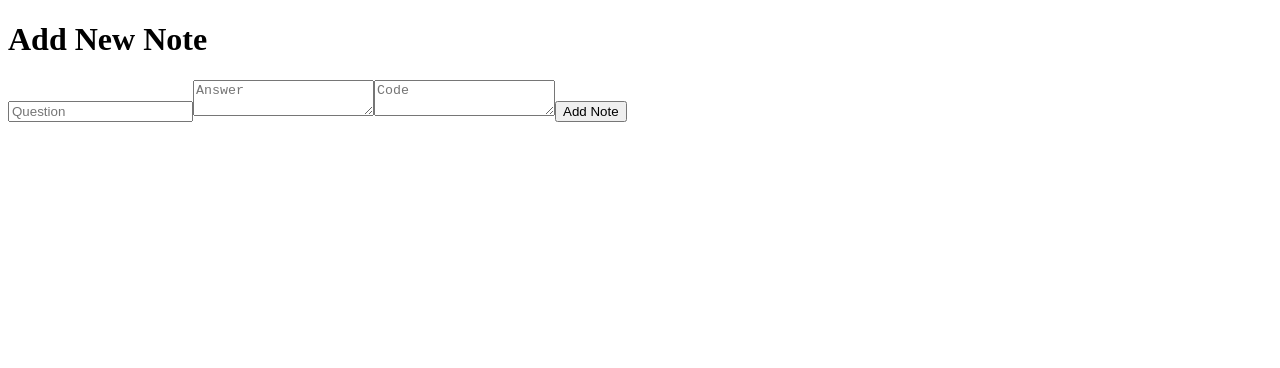
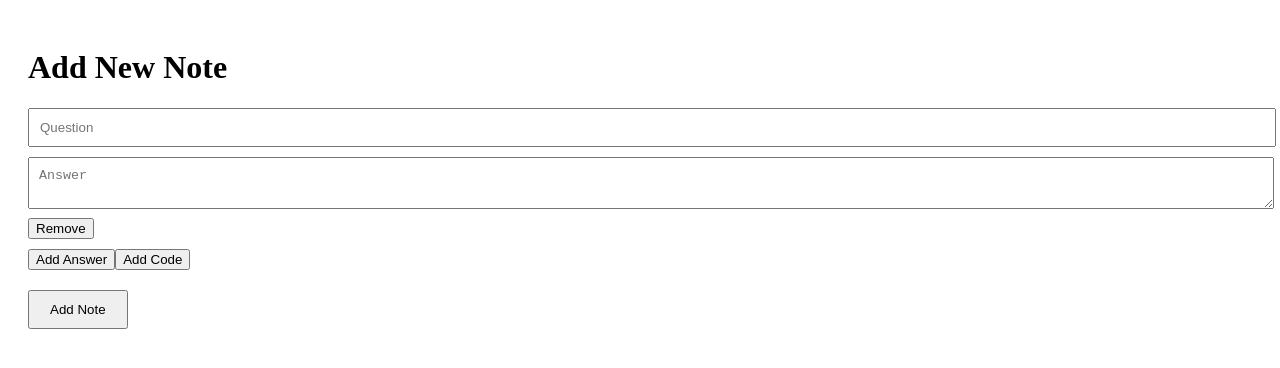
Before and after one commit to ManiKanta9578/NoteCraftr, a Next.js app in the folder client/: page /add in a window 1280 px wide. Shown: the top 368 px of the page. Built offline with nearby package versions, Linux system fonts and the light colour scheme.

Commit message:
modified to dynamic in add component

```diff
--- a/client/pages/add.js
+++ b/client/pages/add.js
@@ -1,28 +1,51 @@
 import React, { useState } from 'react';
 import { createNote } from '../services/api';
+import styles from '../styles/AddNote.module.css';
 
 const AddNote = () => {
   const [formData, setFormData] = useState({
     question: '',
-    answer: '',
-    code: ''
+    fields: [{ type: 'answer', value: '' }] // Start with one answer field
   });
+  console.log(formData)
+  const handleChange = (e, index) => {
+    const updatedFields = [...formData.fields];
+    updatedFields[index].value = e.target.value;
+    setFormData({ ...formData, fields: updatedFields });
+  };
 
-  const handleChange = (e) => {
-    setFormData({
-      ...formData,
-      [e.target.name]: e.target.value
-    });
+  const handleAddField = (type) => {
+    setFormData((prevData) => ({
+      ...prevData,
+      fields: [...prevData.fields, { type, value: '' }] // Add a new field object
+    }));
+  };
+
+  const handleRemoveField = (index) => {
+    const updatedFields = formData.fields.filter((_, i) => i !== index);
+    setFormData({ ...formData, fields: updatedFields });
   };
 
   const handleSubmit = async (e) => {
     e.preventDefault();
-    await createNote(formData);
-    setFormData({ question: '', answer: '', code: '' });
+
+    // Send the entire content array with type and value
+    const content = formData.fields.map(field => ({
+      type: field.type,
+      value: field.value
+    }));
+
+    await createNote({
+      question: formData.question,
+      content
+    });
+
+    // Reset form to initial state
+    setFormData({ question: '', fields: [{ type: 'answer', value: '' }] });
   };
 
   return (
-    <div>
+    <div className={styles.container}>
       <h1>Add New Note</h1>
       <form onSubmit={handleSubmit}>
         <input
@@ -30,21 +53,44 @@ const AddNote = () => {
           name="question"
           placeholder="Question"
           value={formData.question}
-          onChange={handleChange}
+          onChange={(e) => setFormData({ ...formData, question: e.target.value })}
+          className={styles.input}
         />
+
+        {formData.fields.map((field, index) => (
+          <div key={index} className={styles.fieldContainer}>
+            {field.type === 'answer' ? (
+              <>
                 <textarea
-          name="answer"
+                  name={`answer-${index}`}
                   placeholder="Answer"
-          value={formData.answer}
-          onChange={handleChange}
+                  value={field.value}
+                  onChange={(e) => handleChange(e, index)}
+                  className={styles.textarea}
                 />
+                <button type="button" onClick={() => handleRemoveField(index)}>Remove</button>
+              </>
+            ) : (
+              <>
                 <textarea
-          name="code"
+                  name={`code-${index}`}
                   placeholder="Code"
-          value={formData.code}
-          onChange={handleChange}
+                  value={field.value}
+                  onChange={(e) => handleChange(e, index)}
+                  className={styles.textarea}
                 />
-        <button type="submit">Add Note</button>
+                <button type="button" onClick={() => handleRemoveField(index)}>Remove</button>
+              </>
+            )}
+          </div>
+        ))}
+
+        <div className={styles.buttonGroup}>
+          <button type="button" onClick={() => handleAddField('answer')}>Add Answer</button>
+          <button type="button" onClick={() => handleAddField('code')}>Add Code</button>
+        </div>
+
+        <button type="submit" className={styles.button}>Add Note</button>
       </form>
     </div>
   );
--- a/client/services/api.js
+++ b/client/services/api.js
@@ -5,4 +5,4 @@ const API = axios.create({
 });
 
 export const fetchNotes = () => API.get('/');
-export const createNote = (noteData) => API.post('/', noteData);
+export const createNote = (noteData) => API.post('/notes', noteData);
--- /dev/null
+++ b/client/styles/AddNote.module.css
@@ -0,0 +1,24 @@
+.container {
+  padding: 20px;
+}
+
+.input {
+  width: 100%;
+  padding: 10px;
+  margin-bottom: 10px;
+}
+
+.textarea {
+  width: 100%;
+  padding: 10px;
+  margin-bottom: 5px;
+}
+
+.buttonGroup {
+  margin: 10px 0;
+}
+
+.button {
+  margin-top: 10px;
+  padding: 10px 20px;
+}
--- /dev/null
+++ b/client/styles/Home.module.css
@@ -0,0 +1,20 @@
+.container {
+    text-align: center;
+    margin: 2rem;
+  }
+
+  .card{
+    text-align: left;
+  }
+
+  .noteCard {
+    border: 1px solid #ccc;
+    border-radius: 8px;
+    padding: 1rem;
+    margin: 1rem 0;
+    background-color: #f9f9f9;
+  }
+
+  .noNotes {
+    color: #999;
+  }
```
Also changed, not shown: client/components/NoteCard.js (+20 -5 lines), client/pages/index.js (+9 -6 lines), client/styles/NoteCard.module.css (added, +12 -0 lines), 2 other files (tests, documents, lock files or other folders). Lines whose indentation alone changed are shown as unchanged.
